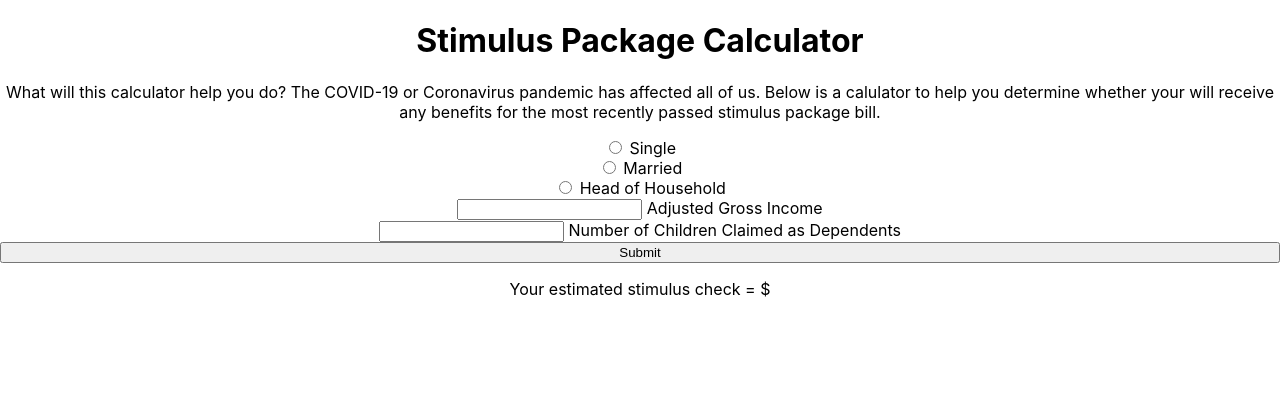
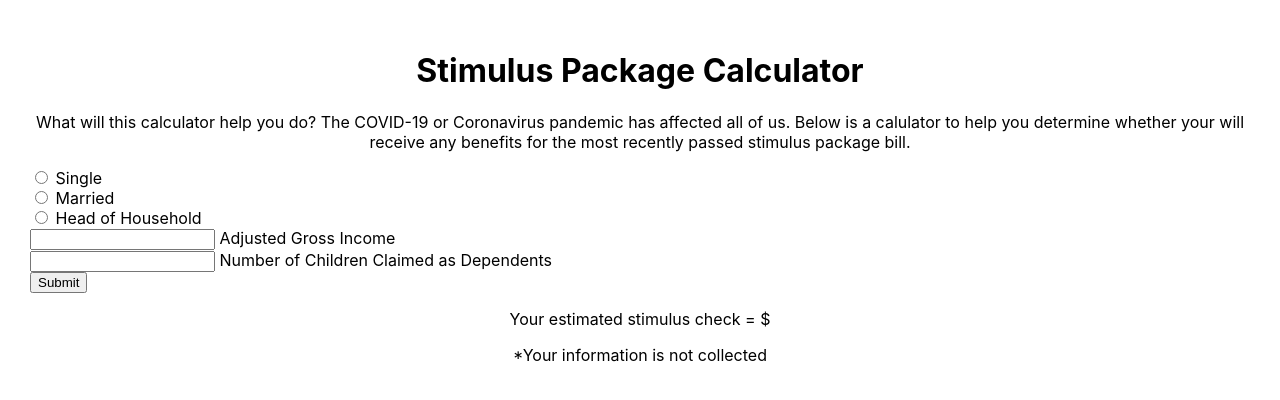
Before and after one commit to QueenShabazz/Calc-Hack-App, a React (Create React App) app: page / in a window 1280 px wide. Shown: the top 400 px of the page. Built offline with nearby package versions, Linux system fonts and the light colour scheme.

Commit message:
formatting

```diff
--- a/src/App.css
+++ b/src/App.css
@@ -1,4 +1,6 @@
 .App {
+  margin: 0;
+  padding: 30px;
   text-align: center;
 }
 
--- a/src/Form.js
+++ b/src/Form.js
@@ -86,7 +86,7 @@ export default class Form extends React.Component{
     render(){
         return(
             <>
-                <form  onSubmit={this.handleSubmit} style ={{display: "flex", flexDirection: "column", }}>
+                <form  onSubmit={this.handleSubmit} style ={{display: "flex", flexDirection: "column", alignItems: "baseline" }}>
                     <label htmlFor="single"><input name="single"  type="radio"/> Single </label>
                     <label htmlFor="married"><input name="married" type="radio"/> Married </label>
                     <label htmlFor="head"><input name="head" type="radio"/> Head of Household </label>
@@ -95,6 +95,7 @@ export default class Form extends React.Component{
                     <input name="submit" type="submit" value="Submit"/>
                 </form>
                 <p> Your estimated stimulus check = $</p>
+                <p>*Your information is not collected</p>
             </>
         )
     }
```
